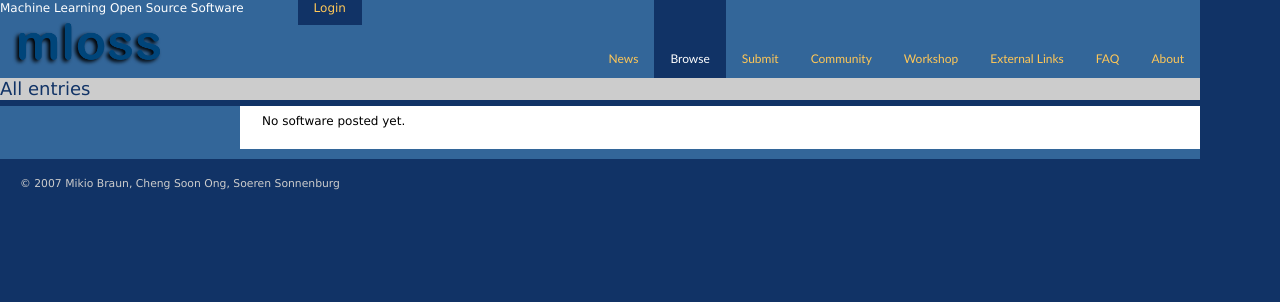
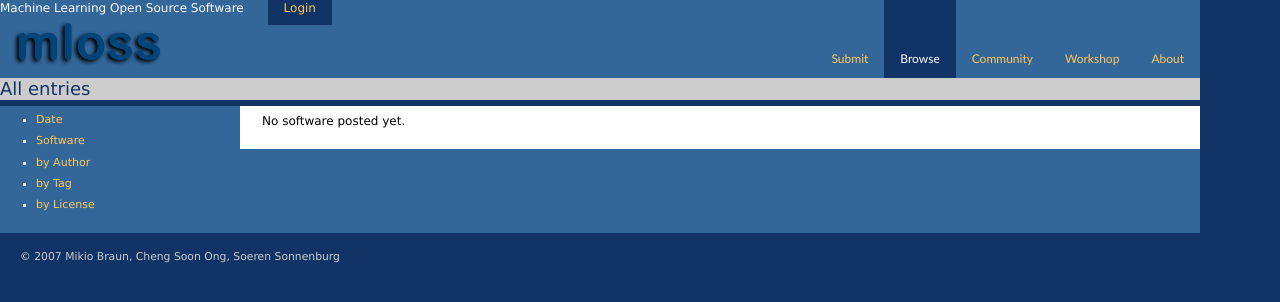
Before and after one commit to open-machine-learning/mloss, a Django app: template templates/software_list.html in a window 1280 px wide. Shown: the top 302 px of the page. Run offline with Django 3.2, Linux system fonts and the light colour scheme; the template is opened without the code that fills it, so the values that code supplies are empty.

Commit message:
- remove links/faq/news and adjust css to make it useful for low resolutions - add sort by author/tag/title/license again (this time working...)

```diff
--- a/media/css/base.css
+++ b/media/css/base.css
@@ -8,7 +8,7 @@ Copyright 2007: Mikio Braun, Cheng Soon Ong and Soeren Sonnenburg
 
 body { margin:0; padding:0; background:#113366; color:white; }
 body, th, td { font:12px/1.4em Verdana,sans-serif; }
-#container { position:relative; min-width:55em; max-width:100em; }
+#container { position:relative; min-width:62em; max-width:100em; }
 #homepage #container { max-width:100em; }
 
 /* LINKS */
@@ -24,8 +24,8 @@ a:hover { color:#ffe761; }
 /* HEADER */
 
 #header { position:relative; height:6.5em; background:#336699; }
-#header h1#logo { margin:0; width:150px; height:41px; position:absolute; }
-#name { display:inline; text-align:left; padding-right: 50px; color:white; background:#336699 }
+#header h1#logo { margin:0; width:180px; height:41px;  position:absolute; }
+#name { display:inline; text-align:left; padding-right: 20px; color:white; background:#336699 }
 #accounts { display:inline; text-align:right; padding:5em 16px 10px 16px; color:#ffc757; background:#113366 }
 
 
--- a/templates/base.html
+++ b/templates/base.html
@@ -39,13 +39,13 @@
 	  {% endif %}
 	</div>
 	<ul id="nav-global">
-	  <li id="nav-news"><a href="/news/">News</a></li>
+		<!--<li id="nav-news"><a href="/news/">News</a></li>-->
+	  <li id="nav-submit"><a href="/submit/">Submit</a></li>
 	  <li id="nav-browse"><a href="/browse/">Browse</a></li>
-	  <li id="nav-submit"><a href="/submit/">Submit</a></li>
 	  <li id="nav-community"><a href="/community/">Community</a></li>
 	  <li id="nav-workshop"><a href="/workshop/">Workshop</a></li>
-	  <li id="nav-links"><a href="/links/">External Links</a></li>
-	  <li id="nav-faq"><a href="/faq/">FAQ</a></li>
+	  <!--<li id="nav-links"><a href="/links/">External Links</a></li>-->
+	  <!--<li id="nav-faq"><a href="/faq/">FAQ</a></li>-->
 	  <li id="nav-about"><a href="/about/">About</a></li>
 	</ul>
       </div>
--- a/templates/software_list.html
+++ b/templates/software_list.html
@@ -34,3 +34,13 @@
 <p>No software posted yet.</p>
 {% endif %}
 {% endblock %}
+
+{% block content-related %}
+<ul>
+	<li><a href="/browse/date/">Date</a></li>
+	<li><a href="/browse/software/">Software</a></li>
+	<li><a href="/browse/author/">by Author</a></li>
+	<li><a href="/browse/tags/">by Tag</a></li>
+	<li><a href="/browse/license/">by License</a></li>
+</ul>
+{% endblock %}
```
Also changed, not shown: software/urls.py (+28 -5 lines), mloss.db.
